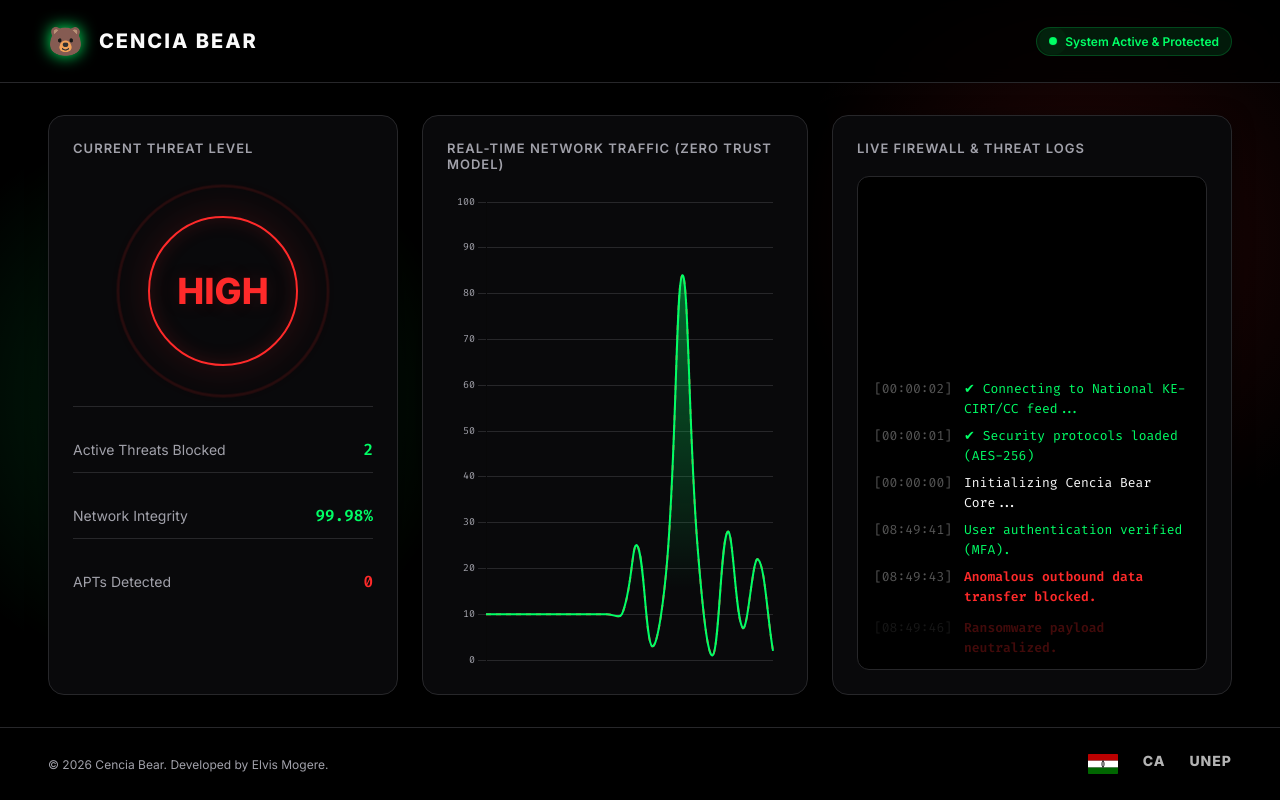
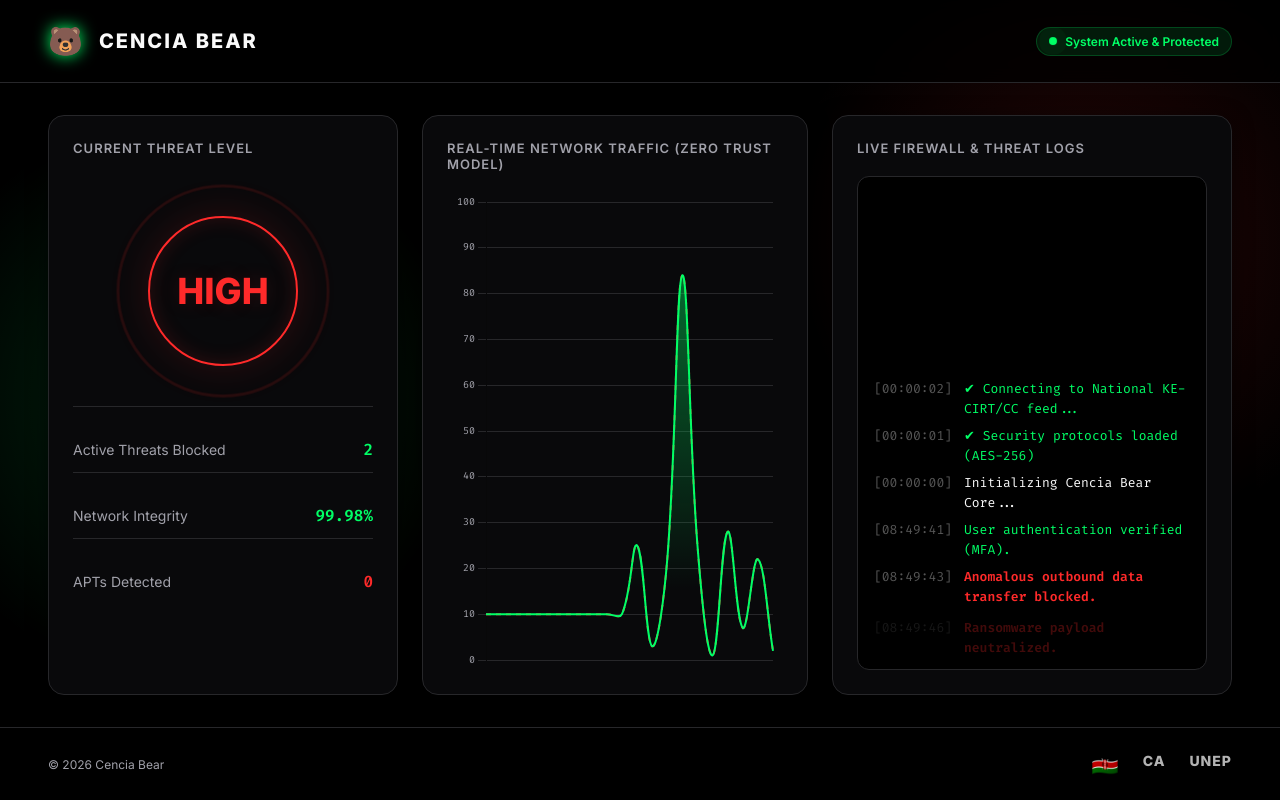
Before and after one commit to elvismogere/cencia-bear, a plain HTML site: page index.html in a window 1280 px wide. Drawn offline with nearby package versions, Linux system fonts and the light colour scheme.

Commit message:
Update index.html

```diff
--- a/index.html
+++ b/index.html
@@ -355,17 +355,12 @@
 
     <footer>
         <div class="footer-text">
-            &copy; 2026 Cencia Bear. Developed by Elvis Mogere.
+            &copy; 2026 Cencia Bear
         </div>
         <div class="footer-logos">
-            <!-- Kenya Flag SVG -->
-            <svg class="flag-icon" viewBox="0 0 900 600" xmlns="http://www.w3.org/2000/svg">
-                <rect width="900" height="600" fill="#000"/>
-                <rect width="900" height="200" fill="#BB0000"/>
-                <rect y="400" width="900" height="200" fill="#006600"/>
-                <rect y="200" width="900" height="200" fill="#FFF"/>
-                <path d="M450,200 L450,400 M450,200 C400,250 400,350 450,400 M450,200 C500,250 500,350 450,400" stroke="#000" stroke-width="20" fill="none"/>
-            </svg>
+            <!-- Flag Emoji -->
+            <span style="font-size: 22px; line-height: 1;">🇰🇪</span>
+
             <!-- Text logos for CA and UNEP -->
             <span class="org-logo" style="font-weight: bold; font-family: var(--font-ui); font-size: 14px; letter-spacing: 1px;">CA</span>
             <span class="org-logo" style="font-weight: bold; font-family: var(--font-ui); font-size: 14px; letter-spacing: 1px;">UNEP</span>
```
